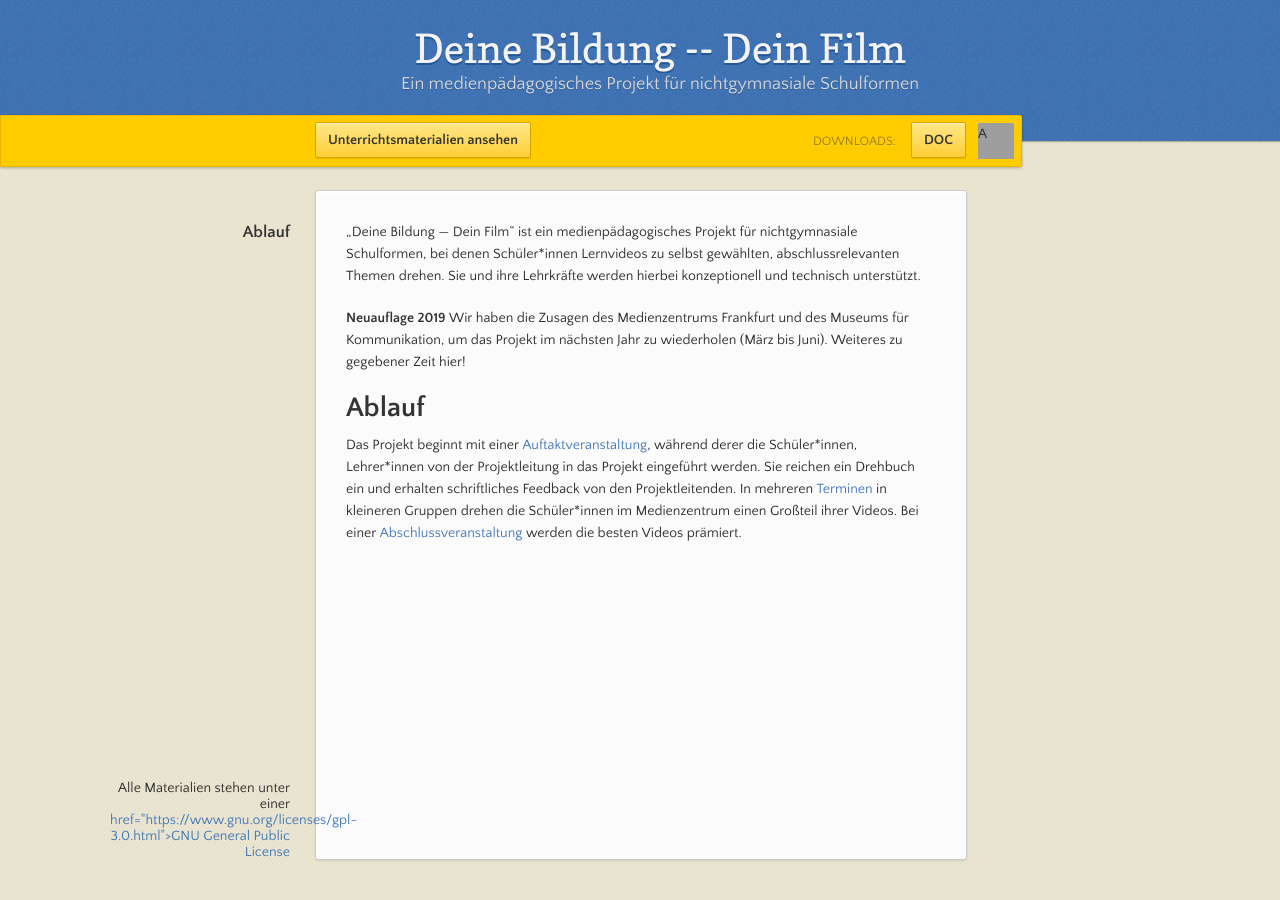
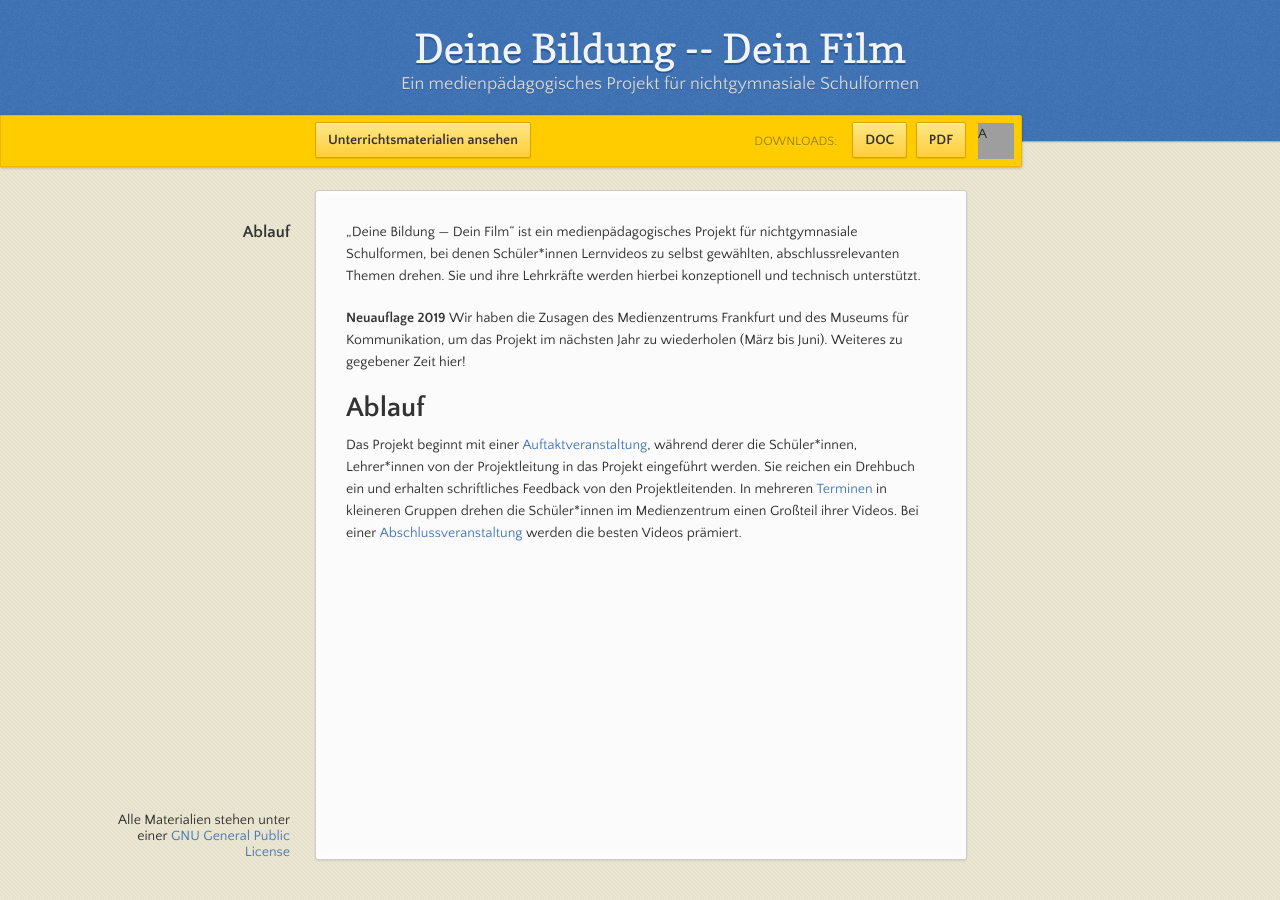
Before and after one commit to Indraos/DBDF-website, a Jekyll site: the page built from index.md, in a window 1280 px wide. Built offline with Jekyll 4.4.1, drawn with Linux system fonts in a browser that asks for light colours; grey boxes are pictures that could not be loaded.

Commit message:
Update default.html

```diff
--- a/_layouts/default.html
+++ b/_layouts/default.html
@@ -22,11 +22,12 @@
 
       <div id="banner">
         <span id="logo">A</span>
-        <a href="{{ site.github.repository_url }}" class="button fork"><strong>Unterrichtsmaterialien ansehen</strong></a>
+        <a href="https://docs.google.com/document/d/1YcJ2ZGFSC9wggKYBzMQep4BgIVyV4OfFkyuOsIvZgQo/edit?usp=sharing" class="button fork"><strong>Unterrichtsmaterialien ansehen</strong></a>
           <div class="downloads">
             <span>Downloads:</span>
             <ul>
-              <li><a href="{{ site.github.zip_url }}" class="button">DOC</a></li>
+              <li><a href="https://docs.google.com/document/d/1YcJ2ZGFSC9wggKYBzMQep4BgIVyV4OfFkyuOsIvZgQo/export?format=doc" class="button">DOC</a></li>
+               <li><a href="https://docs.google.com/document/d/1YcJ2ZGFSC9wggKYBzMQep4BgIVyV4OfFkyuOsIvZgQo/export?format=pdf" class="button">PDF</a></li>
             </ul>
           </div>
       </div><!-- end banner -->
@@ -40,7 +41,7 @@
 
       </section>
       <footer>
-          <p>Alle Materialien stehen unter einer <a> href="https://www.gnu.org/licenses/gpl-3.0.html">GNU General Public License</a></p>
+          <p>Alle Materialien stehen unter einer <a href="https://www.gnu.org/licenses/gpl-3.0.html">GNU General Public License</a></p>
       </footer>
     </div>
   </body>
```
